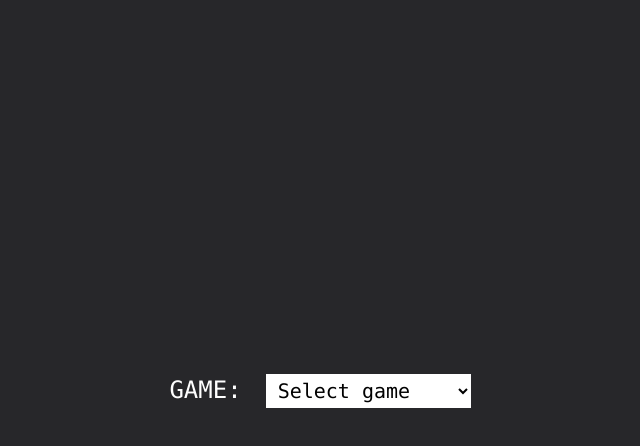
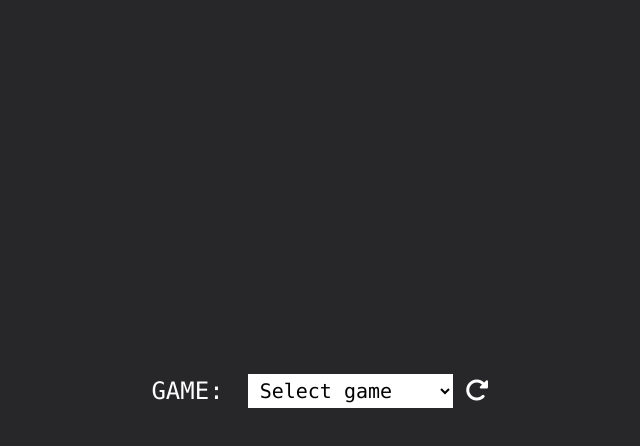
Before and after one commit to mwojtyna/chip8-wasm, a website built with Vite: page index.html in a window 1280 px wide. Shown: the part 114-560 px from the top of the page, without its empty margins (320-960 px from the left). Built offline with nearby package versions, Linux system fonts and the light colour scheme; what chip8-emulator, tailwindcss-image-rendering would draw is missing.

Commit message:
feat: add reload rom button

```diff
--- a/index.html
+++ b/index.html
@@ -3,9 +3,9 @@
 	<head>
 		<meta charset="UTF-8" />
 		<meta name="viewport" content="width=device-width, initial-scale=1.0" />
-
 		<link rel="icon" type="image/png" href="/favicon.png" />
 		<title>CHIP-8 emulator</title>
+		<script src="https://kit.fontawesome.com/0c07aa3ce5.js" crossorigin="anonymous"></script>
 	</head>
 	<body class="flex flex-col items-center gap-10 bg-zinc-800 p-10 text-white">
 		<h1 class="text-5xl font-bold">CHIP-8 EMULATOR</h1>
@@ -13,9 +13,10 @@
 			>Could not load emulator</canvas
 		>
 
-		<div class="flex gap-6">
+		<div class="flex items-center gap-6">
 			<label for="rom" class="text-2xl">GAME:</label>
-			<select id="rom" class="bg-white px-2 py-1 text-xl text-black" tabindex="">
+			<div class="flex gap-3">
+				<select id="rom" class="bg-white px-2 py-1 text-xl text-black" tabindex="-1">
 					<option value="" disabled selected>Select game</option>
 					<option value="airplane">Airplane</option>
 					<option value="brix">Brix</option>
@@ -26,6 +27,8 @@
 					<option value="tetris">Tetris</option>
 					<option value="worm">Worm</option>
 				</select>
+				<i id="reload" class="fa-solid fa-rotate-right text-2xl hover:cursor-pointer"></i>
+			</div>
 		</div>
 
 		<script type="module" src="/src/main.ts"></script>
--- a/src/main.ts
+++ b/src/main.ts
@@ -21,14 +21,16 @@ let animationId: number;
 
 const selectedRom = document.getElementById("rom")! as HTMLSelectElement;
 selectedRom.onchange = async () => {
-	clearInterval(intervalId);
-	cancelAnimationFrame(animationId);
 	await startGame();
 };
+
+document.getElementById("reload")!.onclick = async () => await loadRom();
 
 await startGame();
 
 async function startGame() {
+	clearInterval(intervalId);
+	cancelAnimationFrame(animationId);
 	await loadRom();
 	intervalId = setInterval(cycle, 2);
 	animationId = draw();
```
Lines whose indentation alone changed are shown as unchanged.
